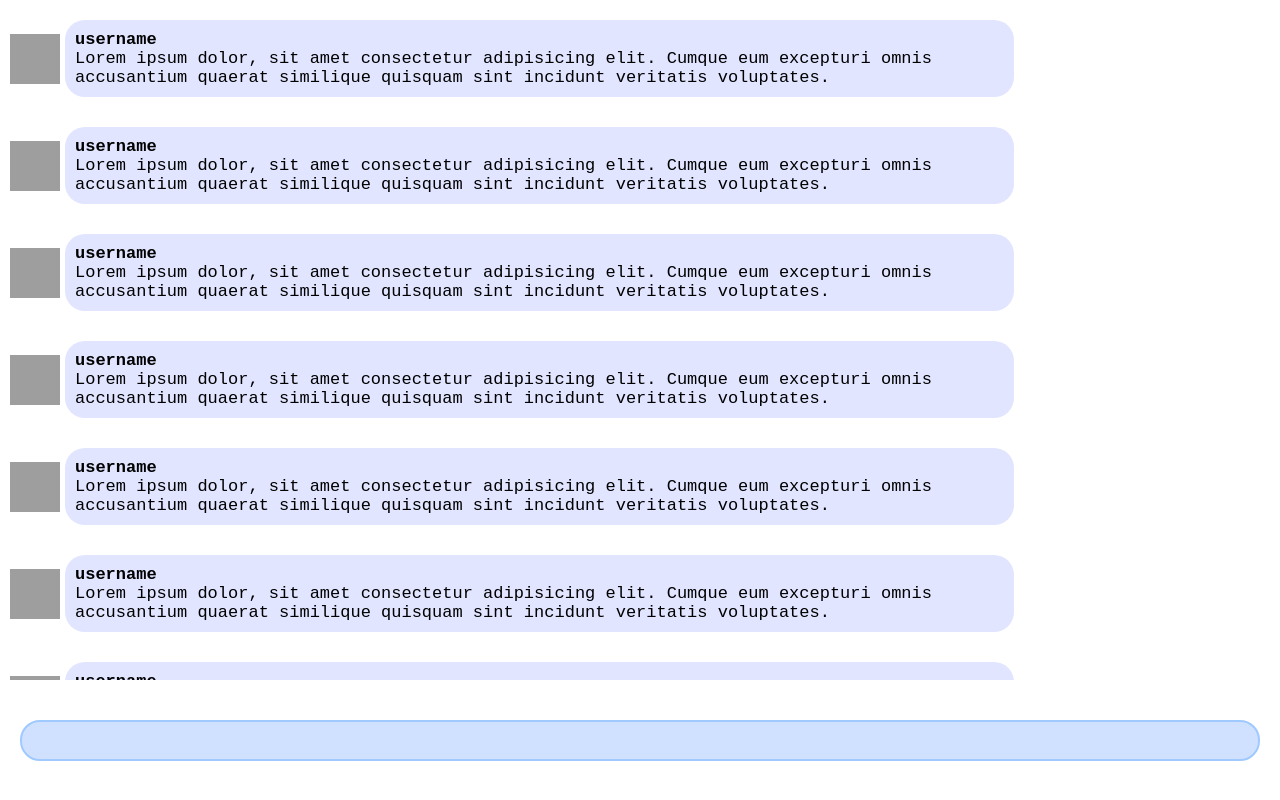
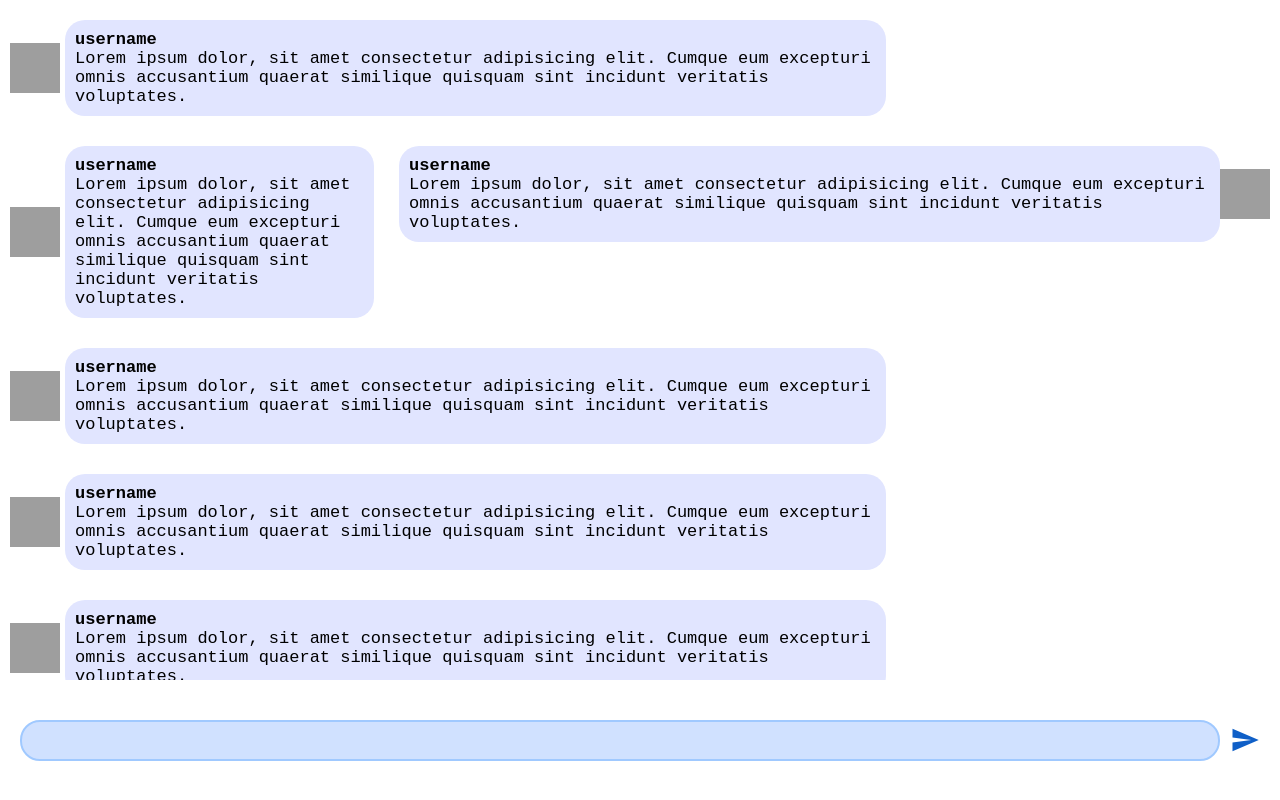
Before and after one commit to itsparasbisht/websocket-next-app, a Next.js app: page /chatPage in a window 1280 px wide. Built offline with nearby package versions, Linux system fonts and the light colour scheme; grey boxes are pictures that could not be loaded.

Commit message:
chat alignment

```diff
--- a/package.json
+++ b/package.json
@@ -11,6 +11,7 @@
   "dependencies": {
     "@emotion/react": "^11.10.4",
     "@emotion/styled": "^11.10.4",
+    "@mui/icons-material": "^5.10.6",
     "@mui/material": "^5.10.6",
     "next": "12.3.1",
     "react": "18.2.0",
--- a/pages/chatPage.js
+++ b/pages/chatPage.js
@@ -1,18 +1,28 @@
-import React from "react";
+import React, { useState } from "react";
 import styles from "../styles/ChatPage.module.css";
+import SendIcon from "@mui/icons-material/Send";
 
 const avatarSrc =
   "https://avatars.dicebear.com/api/micah/309.84552351888595.svg?background=%23ffffff";
 const username = "kisen67";
 
-function chatPage() {
+function ChatPage() {
   const arr = [1, 2, 3, 4, 5, 6, 7, 8, 9];
+
+  const [message, setMessage] = useState("");
+
+  function handleSendMessage() {}
 
   return (
     <div className={styles.chatContainer}>
       <div className={styles.chatContainer__chats}>
         {arr.map((item) => (
-          <div key={item} className={styles.chatContainer__chat}>
+          <div
+            key={item}
+            className={`${styles.chatContainer__chat} ${
+              item == 2 && styles.myMessages
+            }`}
+          >
             <img src={avatarSrc} alt={`Hi, my self ${username}`} />
             <div>
               <b>username</b>
@@ -26,10 +36,23 @@ function chatPage() {
         ))}
       </div>
       <div className={styles.chatContainer__sendMessage}>
-        <input type="text" />
+        <input
+          type="text"
+          value={message}
+          onChange={({ target }) => setMessage(target.value)}
+        />
+        <SendIcon
+          sx={{
+            color: "#0f5fc7",
+            fontSize: "30px",
+            marginLeft: "10px",
+            cursor: "pointer",
+          }}
+          onClick={handleSendMessage}
+        />
       </div>
     </div>
   );
 }
 
-export default chatPage;
+export default ChatPage;
--- a/pages/index.js
+++ b/pages/index.js
@@ -36,7 +36,7 @@ export default function Home() {
   const handleSubmit = () => {
     sessionStorage.setItem("avatar", avatar);
     sessionStorage.setItem("username", username);
-    router.push("/chatPage");
+    router.push("/ChatPage");
   };
 
   return (
--- a/styles/ChatPage.module.css
+++ b/styles/ChatPage.module.css
@@ -23,7 +23,7 @@
 .chatContainer__chat {
     margin-top: 10px;
     width: fit-content;
-    max-width: 80vw;
+    max-width: 70vw;
     display: flex;
     align-items: center;
     padding: 10px;
@@ -63,3 +63,11 @@
     border: 2px solid rgb(160, 201, 255);
     color: rgb(21, 21, 21);
 }
+
+.myMessages {
+    float: right;
+}
+
+.myMessages>img {
+    order: 1;
+}
```
Also changed, not shown: 1 other file (tests, documents, lock files or other folders).
